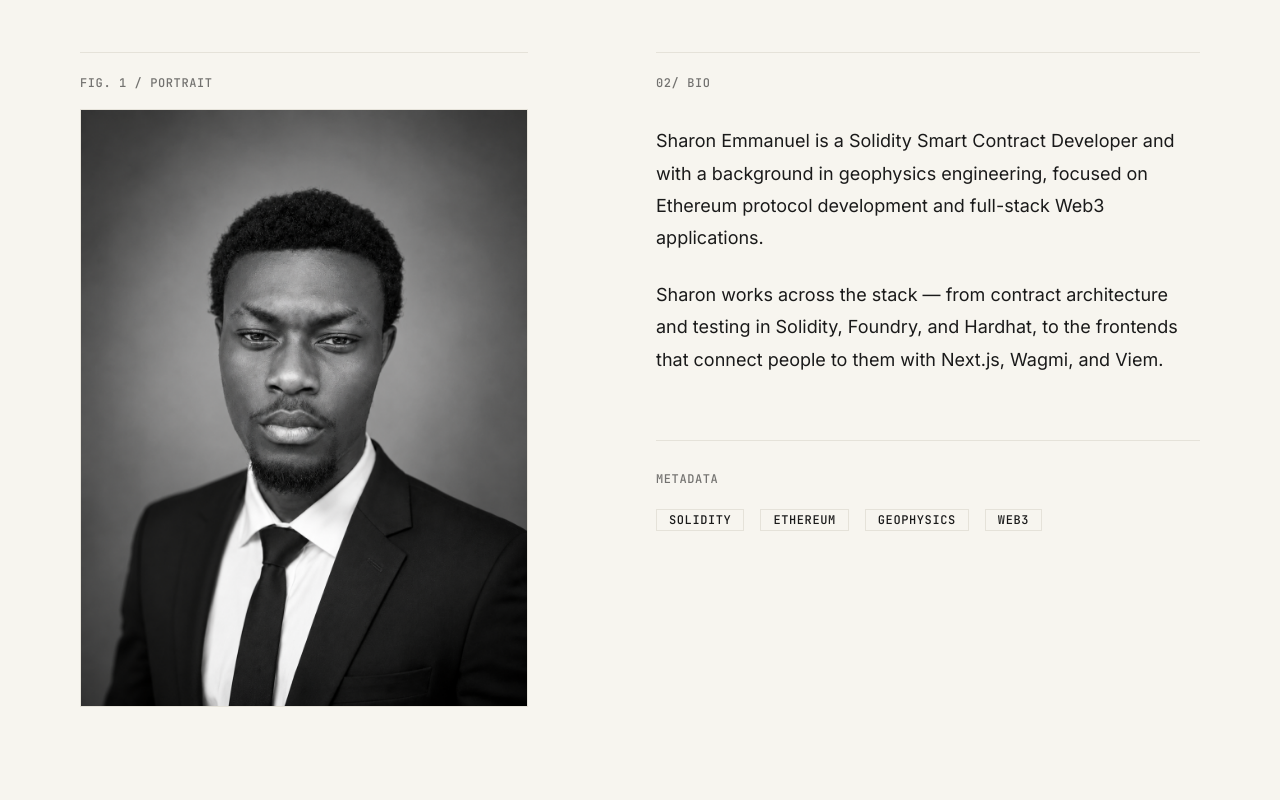
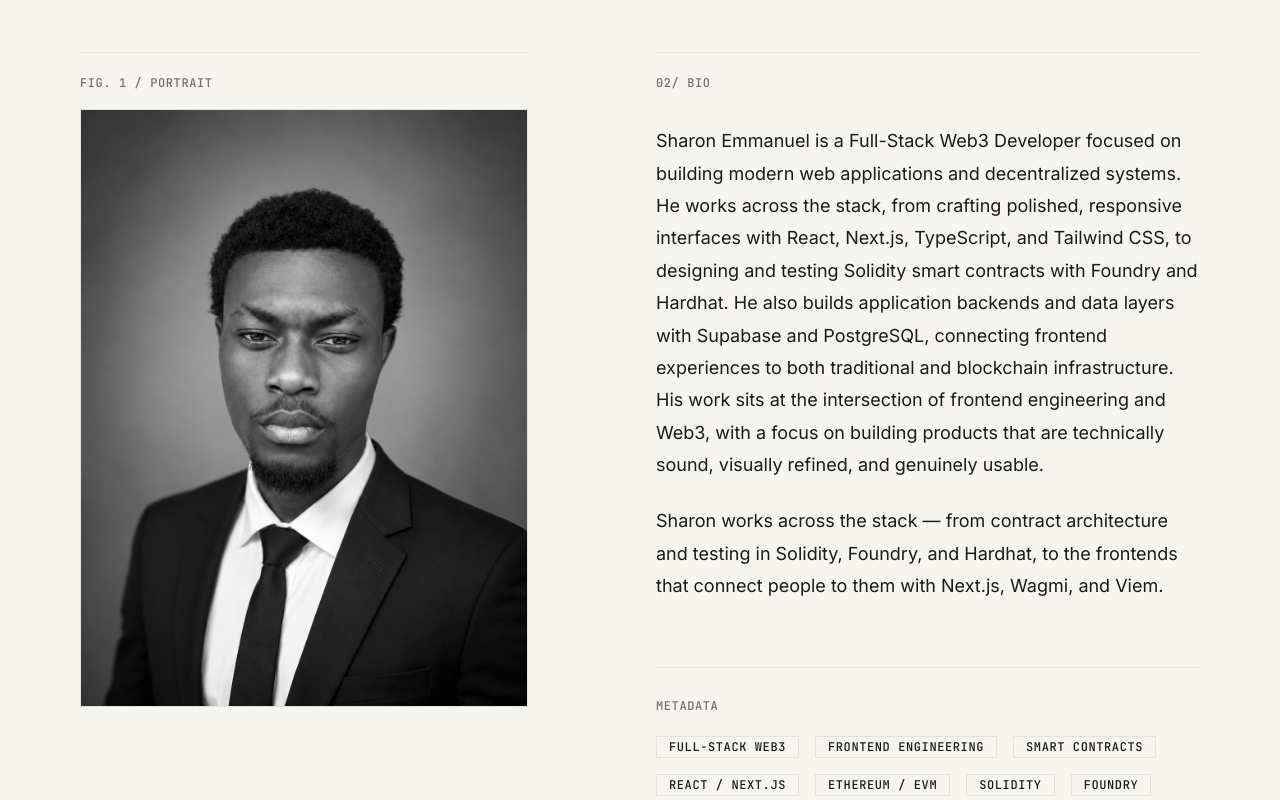
Before and after one commit to Sharon-dev-create/Sharon_Emmanuel_Web3_Porfolio, a Next.js app: page /about in a window 1280 px wide. Shown: the part 600-1400 px from the top of the page. Built offline with nearby package versions, Linux system fonts and the light colour scheme.

Commit message:
added a more detailed robust bio

```diff
--- a/app/about/page.tsx
+++ b/app/about/page.tsx
@@ -46,10 +46,12 @@ export default function AboutPage() {
           </div>
           <div className="font-body text-body-lg text-foreground max-w-2xl space-y-6">
             <p>
-              Sharon Emmanuel is a Solidity Smart Contract Developer and
-              with a background in geophysics
-              engineering, focused on Ethereum protocol development and
-              full-stack Web3 applications.
+              Sharon Emmanuel is a Full-Stack Web3 Developer focused on building modern web applications and decentralized systems.
+              He works across the stack, from crafting polished, responsive interfaces with React, Next.js, TypeScript, and Tailwind CSS,
+              to designing and testing Solidity smart contracts with Foundry and Hardhat. He also builds application backends and data layers with
+              Supabase and PostgreSQL, connecting frontend experiences to both traditional and blockchain infrastructure.
+              His work sits at the intersection of frontend engineering and Web3, with a focus on building products that are technically
+               sound, visually refined, and genuinely usable.
             </p>
             <p>
               Sharon works across the stack — from contract architecture and
@@ -60,10 +62,13 @@ export default function AboutPage() {
           <div className="mt-16 border-t border-editorial-border pt-8">
             <Eyebrow className="mb-6 block">METADATA</Eyebrow>
             <div className="flex flex-wrap gap-4">
+              <Tag>FULL-STACK WEB3</Tag>
+              <Tag>FRONTEND ENGINEERING</Tag>
+              <Tag>SMART CONTRACTS</Tag>
+              <Tag>REACT / NEXT.JS</Tag>
+              <Tag>ETHEREUM / EVM</Tag>
               <Tag>SOLIDITY</Tag>
-              <Tag>ETHEREUM</Tag>
-              <Tag>GEOPHYSICS</Tag>
-              <Tag>WEB3</Tag>
+              <Tag>FOUNDRY</Tag>
             </div>
           </div>
         </div>
```
